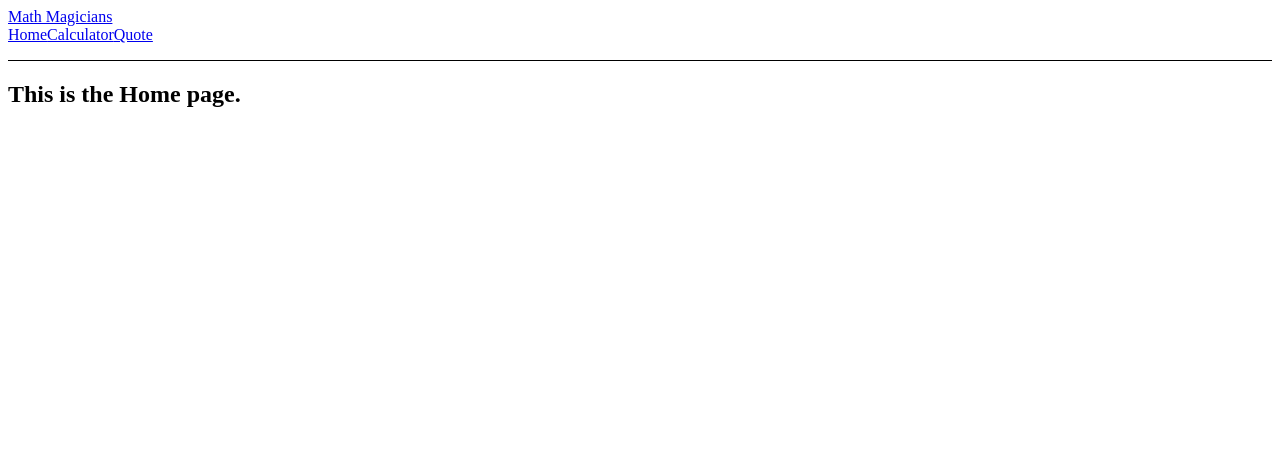
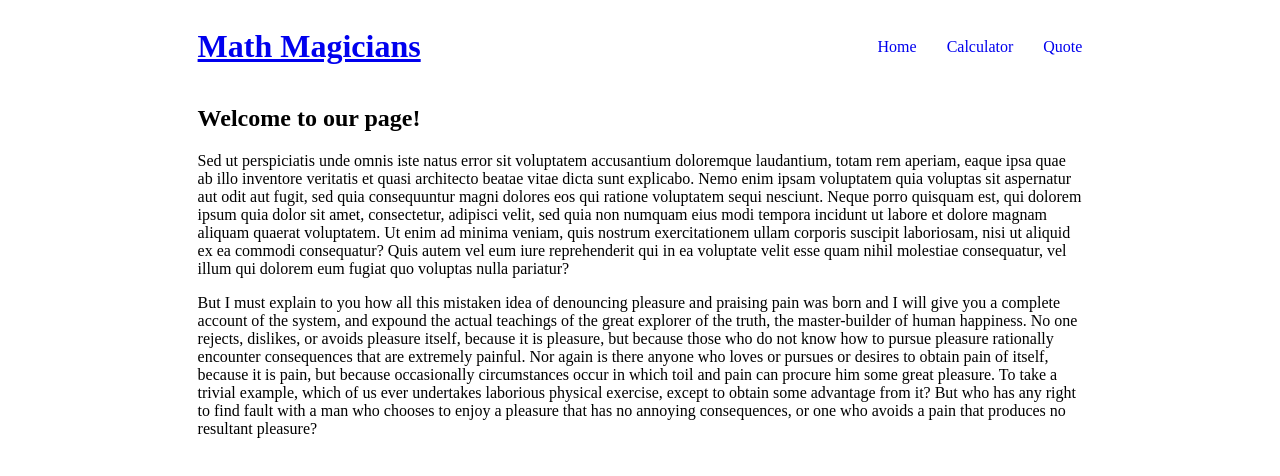
Before and after one commit to Cathella/math-magicians, a React (Create React App) app: page / in a window 1280 px wide. Shown: the top 476 px of the page. Built offline with nearby package versions, Linux system fonts and the light colour scheme.

Commit message:
Add styling to the components

```diff
--- /dev/null
+++ b/src/App.css
@@ -0,0 +1,11 @@
+.home-wrapper,
+.calc-wrapper {
+  width: 70%;
+  margin: 0 auto;
+}
+
+.calc-wrapper {
+  display: flex;
+  justify-content: space-between;
+  margin-top: 5em;
+}
--- a/src/components/Calculator.js
+++ b/src/components/Calculator.js
@@ -1,6 +1,7 @@
 import React, { useState } from 'react';
 import calculate from '../logic/calculate';
 import Nav from './Nav';
+import '../App.css';
 
 const Calculator = () => {
   const [data, setData] = useState({
@@ -16,8 +17,11 @@
   };
 
   return (
+    <>
+    <Nav />
+    <section className="calc-wrapper">
+      <h2>Let's do some Math!</h2>
       <div className="container">
-      <Nav />
         <div className="result">
           { data.next || data.operation || data.total || 0 }
         </div>
@@ -43,6 +47,8 @@
           <button onClick={() => buttonClick(data, '=')} className="action-btns" type="button">=</button>
         </div>
       </div>
+    </section>
+    </>
   );
 };
 
--- a/src/components/Home.js
+++ b/src/components/Home.js
@@ -1,11 +1,22 @@
 import React from "react";
 import Nav from "./Nav";
+import '../App.css'
 
 const Home = () => {
   return (
     <>
-    <Nav />
-    <h2>This is the Home page.</h2>
+      <Nav />
+      <div className="home-wrapper">
+        <h2>Welcome to our page!</h2>
+        <div>
+          <p>
+            Sed ut perspiciatis unde omnis iste natus error sit voluptatem accusantium doloremque laudantium, totam rem aperiam, eaque ipsa quae ab illo inventore veritatis et quasi architecto beatae vitae dicta sunt explicabo. Nemo enim ipsam voluptatem quia voluptas sit aspernatur aut odit aut fugit, sed quia consequuntur magni dolores eos qui ratione voluptatem sequi nesciunt. Neque porro quisquam est, qui dolorem ipsum quia dolor sit amet, consectetur, adipisci velit, sed quia non numquam eius modi tempora incidunt ut labore et dolore magnam aliquam quaerat voluptatem. Ut enim ad minima veniam, quis nostrum exercitationem ullam corporis suscipit laboriosam, nisi ut aliquid ex ea commodi consequatur? Quis autem vel eum iure reprehenderit qui in ea voluptate velit esse quam nihil molestiae consequatur, vel illum qui dolorem eum fugiat quo voluptas nulla pariatur?
+          </p>
+          <p>
+            But I must explain to you how all this mistaken idea of denouncing pleasure and praising pain was born and I will give you a complete account of the system, and expound the actual teachings of the great explorer of the truth, the master-builder of human happiness. No one rejects, dislikes, or avoids pleasure itself, because it is pleasure, but because those who do not know how to pursue pleasure rationally encounter consequences that are extremely painful. Nor again is there anyone who loves or pursues or desires to obtain pain of itself, because it is pain, but because occasionally circumstances occur in which toil and pain can procure him some great pleasure. To take a trivial example, which of us ever undertakes laborious physical exercise, except to obtain some advantage from it? But who has any right to find fault with a man who chooses to enjoy a pleasure that has no annoying consequences, or one who avoids a pain that produces no resultant pleasure?
+          </p>
+        </div>
+      </div>
     </>
   );
 }
--- /dev/null
+++ b/src/components/Nav.css
@@ -0,0 +1,18 @@
+header {
+  display: flex;
+  justify-content: space-between;
+  align-items: center;
+  width: 70%;
+  margin: 0 auto;
+  padding: 20px 0;
+}
+
+.logo {
+  font-size: 2em;
+  font-weight: bold;
+}
+
+nav a {
+  margin-left: 30px;
+  text-decoration: none;
+}
--- a/src/components/Nav.js
+++ b/src/components/Nav.js
@@ -1,14 +1,12 @@
 import React from "react";
 import { Link } from "react-router-dom";
+import './Nav.css';
 
 const Nav = () => {
   return (
     <header>
-      <Link to="/">Math Magicians</Link>
-      <nav style= {{
-        borderBottom: "solid 1px",
-        paddingBottom: "1rem"
-      }}>
+      <Link to="/" className="logo">Math Magicians</Link>
+      <nav>
         <Link to="/">Home</Link>
         <Link to="/calculator">Calculator</Link>
         <Link to="/quotes">Quote</Link>
--- a/src/components/Quote.js
+++ b/src/components/Quote.js
@@ -4,8 +4,15 @@
 const Quote = () => {
   return (
     <>
-    <Nav />
-    <h2>This is the Quote page</h2>
+      <Nav />
+      <div className="home-wrapper">
+        <h3 style={{
+          textAlign: "center",
+          marginTop: "5em",
+          lineHeight: "1.8"
+        }}>Mathematics is not about numbers, equations, computations, or algorithms: it is about understanding. --William Paul Thurston</h3>
+
+      </div>
     </>
   );
 }
--- a/src/index.css
+++ b/src/index.css
@@ -2,7 +2,7 @@
   display: flex;
   flex-direction: column;
   width: 400px;
-  margin: 4em auto;
+  /* margin: 4em auto; */
 }
 
 .result {
```
Lines whose indentation alone changed are shown as unchanged.
